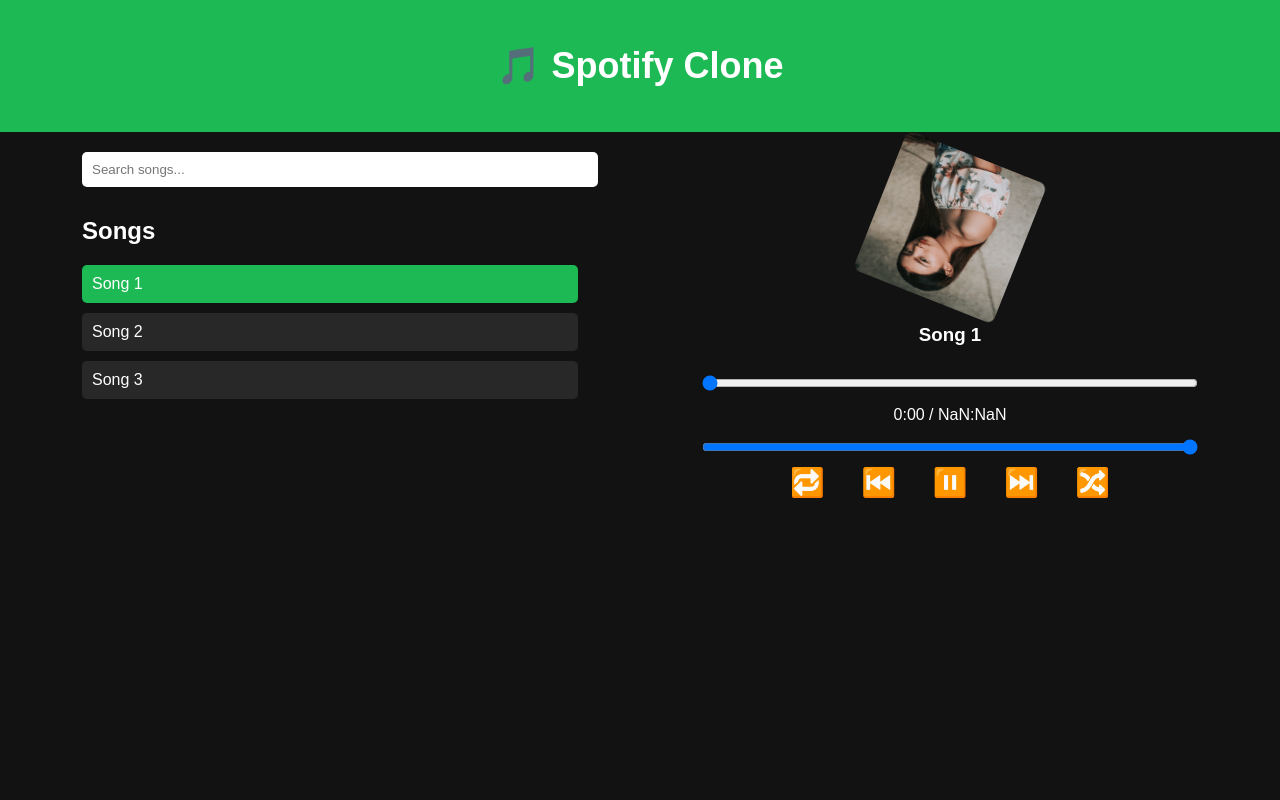
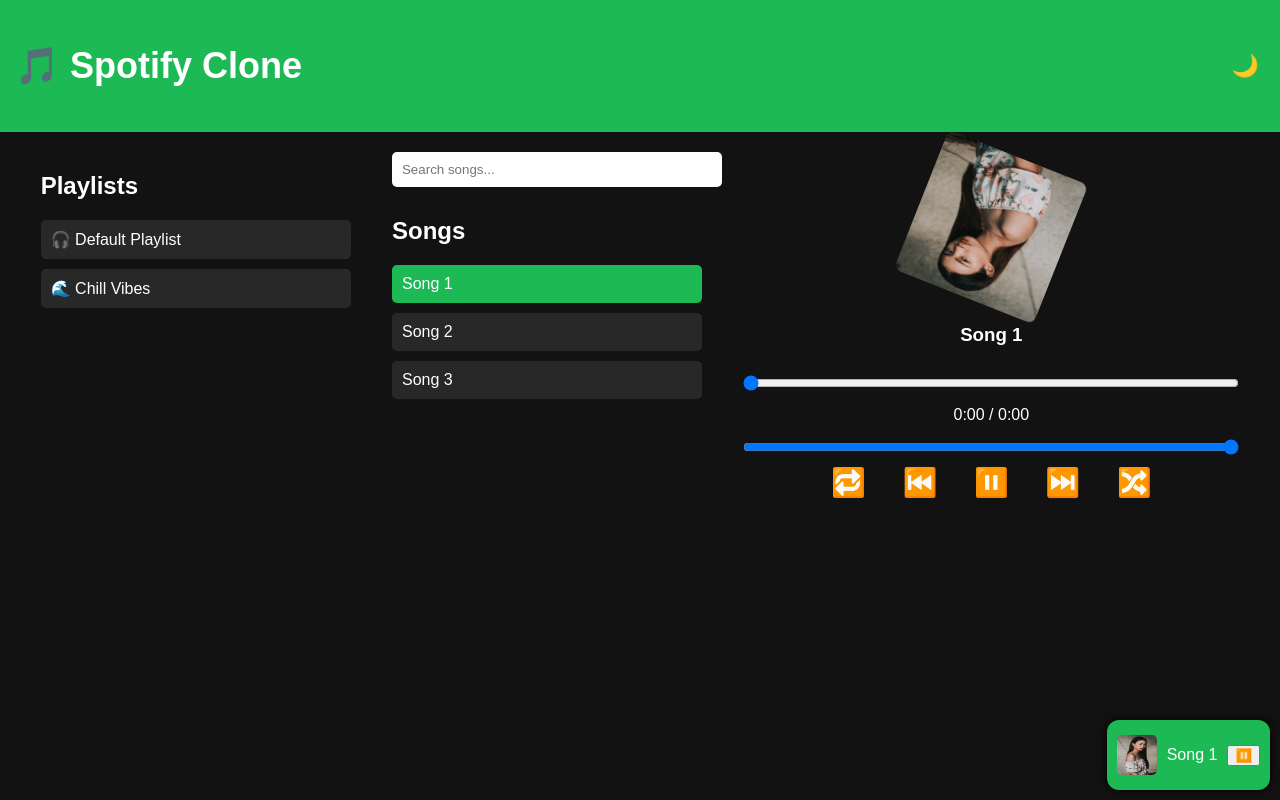
Before and after one commit to rakesh-fullstack21/Spotify-Clone, a plain HTML site: page index.html in a window 1280 px wide. Both pictures are taken after a click on the item "Song 1". Drawn offline with Linux system fonts and the light colour scheme.

Commit message:
Add files via upload

```diff
--- a/index.html
+++ b/index.html
@@ -6,13 +6,22 @@
   <title>Spotify Clone</title>
   <link rel="stylesheet" href="style.css" />
 </head>
-<body>
+<body class="dark">
 
   <nav>
     <h1>🎵 Spotify Clone</h1>
+    <button id="themeToggle">🌙</button>
   </nav>
 
   <div class="container">
+    <div class="playlist">
+      <h2>Playlists</h2>
+      <ul id="playlistItems">
+        <li onclick="loadPlaylist('default')">🎧 Default Playlist</li>
+        <li onclick="loadPlaylist('chill')">🌊 Chill Vibes</li>
+      </ul>
+    </div>
+
     <div class="song-list">
       <input type="text" id="searchBox" placeholder="Search songs..." />
       <h2>Songs</h2>
@@ -35,6 +44,13 @@
     </div>
   </div>
 
+  <!-- Mini Player -->
+  <div class="mini-player" id="miniPlayer">
+    <img src="covers/cover1.jpg" id="miniCover" />
+    <div><p id="miniTitle">Song 1</p></div>
+    <button id="miniPlayPause">⏸️</button>
+  </div>
+
   <script src="script.js"></script>
 </body>
 </html>
--- a/script.js
+++ b/script.js
@@ -1,51 +1,74 @@
-let songs = [
+let playlists = {
+  default: [
     { name: "Song 1", file: "songs/song1.mp3", cover: "covers/cover1.jpg" },
     { name: "Song 2", file: "songs/song2.mp3", cover: "covers/cover2.jpg" },
-  { name: "Song 3", file: "songs/song3.mp3", cover: "covers/cover3.jpg" }
-];
+    { name: "Song 3", file: "songs/song3.mp3", cover: "covers/cover3.jpg"}
+  ],
+  chill: [
+    { name: "Chill Beat", file: "songs/song3.mp3", cover: "covers/cover3.jpg" },
+    { name: "Relax Mood", file: "songs/song1.mp3", cover: "covers/cover1.jpg" }
+  ]
+};
 
+let songs = playlists.default;
 let songIndex = 0;
 let isShuffle = false;
 let isLoop = false;
 
-let audio = new Audio(songs[songIndex].file);
-let playBtn = document.getElementById('play');
-let prevBtn = document.getElementById('prev');
-let nextBtn = document.getElementById('next');
-let progressBar = document.getElementById('progressBar');
-let volume = document.getElementById('volume');
-let currentSong = document.getElementById('currentSong');
-let cover = document.getElementById('cover');
-let songItems = document.getElementById('songItems');
-let timeDisplay = document.getElementById('time');
-let loopBtn = document.getElementById('loopBtn');
-let shuffleBtn = document.getElementById('shuffleBtn');
-let searchBox = document.getElementById('searchBox');
+const audio = new Audio();
+const playBtn = document.getElementById('play');
+const prevBtn = document.getElementById('prev');
+const nextBtn = document.getElementById('next');
+const progressBar = document.getElementById('progressBar');
+const volume = document.getElementById('volume');
+const currentSong = document.getElementById('currentSong');
+const cover = document.getElementById('cover');
+const songItems = document.getElementById('songItems');
+const timeDisplay = document.getElementById('time');
+const loopBtn = document.getElementById('loopBtn');
+const shuffleBtn = document.getElementById('shuffleBtn');
+const searchBox = document.getElementById('searchBox');
+const themeToggle = document.getElementById('themeToggle');
+
+const miniPlayer = document.getElementById('miniPlayer');
+const miniCover = document.getElementById('miniCover');
+const miniTitle = document.getElementById('miniTitle');
+const miniPlayPause = document.getElementById('miniPlayPause');
 
 let liElements = [];
 
 function formatTime(sec) {
+  if (isNaN(sec)) return "0:00";
   let min = Math.floor(sec / 60);
   let secs = Math.floor(sec % 60);
-  return `${min}:${secs < 10 ? '0' + secs : secs}`;
+  return `${min}:${secs < 10 ? "0" + secs : secs}`;
 }
 
+function renderSongs() {
+  songItems.innerHTML = "";
+  liElements = [];
   songs.forEach((song, index) => {
-  let li = document.createElement('li');
+    const li = document.createElement('li');
     li.textContent = song.name;
     li.addEventListener('click', () => playSong(index));
     songItems.appendChild(li);
     liElements.push(li);
   });
+}
+renderSongs();
 
 function playSong(index) {
   songIndex = index;
   audio.src = songs[songIndex].file;
+  audio.load();
+  audio.play();
   cover.src = songs[songIndex].cover;
   currentSong.textContent = songs[songIndex].name;
-  audio.play();
   playBtn.textContent = '⏸️';
-  cover.classList.add("rotating");
+  cover.classList.add('rotating');
+  miniCover.src = songs[songIndex].cover;
+  miniTitle.textContent = songs[songIndex].name;
+  miniPlayer.style.display = "flex";
 
   liElements.forEach(li => li.style.backgroundColor = "#282828");
   liElements[songIndex].style.backgroundColor = "#1db954";
@@ -55,10 +78,12 @@
   if (audio.paused || audio.ended) {
     audio.play();
     playBtn.textContent = '⏸️';
+    miniPlayPause.textContent = '⏸️';
     cover.classList.add("rotating");
   } else {
     audio.pause();
     playBtn.textContent = '▶️';
+    miniPlayPause.textContent = '▶️';
     cover.classList.remove("rotating");
   }
 });
@@ -78,12 +103,17 @@
 });
 
 audio.addEventListener('timeupdate', () => {
-  progressBar.value = (audio.currentTime / audio.duration) * 100 || 0;
+  if (!isNaN(audio.duration)) {
+    const percent = (audio.currentTime / audio.duration) * 100;
+    progressBar.value = percent;
     timeDisplay.textContent = `${formatTime(audio.currentTime)} / ${formatTime(audio.duration)}`;
+  }
 });
 
 progressBar.addEventListener('input', () => {
+  if (!isNaN(audio.duration)) {
     audio.currentTime = (progressBar.value / 100) * audio.duration;
+  }
 });
 
 volume.addEventListener('input', () => {
@@ -116,3 +146,27 @@
   if (e.code === "ArrowRight") nextBtn.click();
   if (e.code === "ArrowLeft") prevBtn.click();
 });
+
+miniPlayPause.addEventListener('click', () => {
+  if (audio.paused) {
+    audio.play();
+    miniPlayPause.textContent = "⏸️";
+    playBtn.textContent = "⏸️";
+  } else {
+    audio.pause();
+    miniPlayPause.textContent = "▶️";
+    playBtn.textContent = "▶️";
+  }
+});
+
+themeToggle.addEventListener('click', () => {
+  document.body.classList.toggle('dark');
+  document.body.classList.toggle('light');
+  themeToggle.textContent = document.body.classList.contains('dark') ? '🌙' : '☀️';
+});
+
+function loadPlaylist(name) {
+  songs = playlists[name];
+  renderSongs();
+  playSong(0);
+}
--- a/style.css
+++ b/style.css
@@ -1,15 +1,35 @@
 body {
   margin: 0;
   font-family: Arial, sans-serif;
+  transition: 0.3s;
+}
+
+body.dark {
   background-color: #121212;
   color: white;
 }
 
+body.light {
+  background-color: #f4f4f4;
+  color: black;
+}
+
 nav {
-  background-color: #1db954;
   padding: 15px;
   text-align: center;
   font-size: 24px;
+  display: flex;
+  justify-content: space-between;
+  align-items: center;
+}
+
+body.dark nav {
+  background-color: #1db954;
+  color: white;
+}
+body.light nav {
+  background-color: #e0e0e0;
+  color: black;
 }
 
 .container {
@@ -19,9 +39,10 @@
   flex-wrap: wrap;
 }
 
-.song-list {
-  width: 40%;
-  min-width: 250px;
+.song-list,
+.playlist {
+  width: 25%;
+  min-width: 220px;
 }
 
 .song-list input {
@@ -32,12 +53,14 @@
   border: none;
 }
 
-.song-list ul {
+.song-list ul,
+.playlist ul {
   list-style: none;
   padding: 0;
 }
 
-.song-list li {
+.song-list li,
+.playlist li {
   background-color: #282828;
   padding: 10px;
   margin-bottom: 10px;
@@ -46,9 +69,21 @@
   transition: 0.3s;
 }
 
-.song-list li:hover {
+.song-list li:hover,
+.playlist li:hover {
   background-color: #1db954;
   color: black;
+}
+
+body.light .song-list li,
+body.light .playlist li {
+  background-color: #fff;
+  color: black;
+}
+body.light .song-list li:hover,
+body.light .playlist li:hover {
+  background-color: #1db954;
+  color: white;
 }
 
 .player {
@@ -87,7 +122,9 @@
   cursor: pointer;
   transition: transform 0.2s;
 }
-
+body.light .controls button {
+  color: black;
+}
 .controls button:hover {
   transform: scale(1.2);
 }
@@ -96,13 +133,42 @@
   margin: 5px 0;
 }
 
+#themeToggle {
+  background: none;
+  border: none;
+  font-size: 22px;
+  cursor: pointer;
+}
+
+/* Mini Player */
+.mini-player {
+  position: fixed;
+  bottom: 10px;
+  right: 10px;
+  background-color: #1db954;
+  padding: 10px;
+  border-radius: 12px;
+  display: flex;
+  align-items: center;
+  gap: 10px;
+  z-index: 100;
+  box-shadow: 0 0 10px black;
+  display: none;
+}
+
+.mini-player img {
+  width: 40px;
+  height: 40px;
+  border-radius: 5px;
+}
+
 @media screen and (max-width: 768px) {
   .container {
     flex-direction: column;
     align-items: center;
   }
 
-  .song-list, .player {
+  .song-list, .player, .playlist {
     width: 90%;
   }
 }
```
Lines whose indentation alone changed are shown as unchanged.
